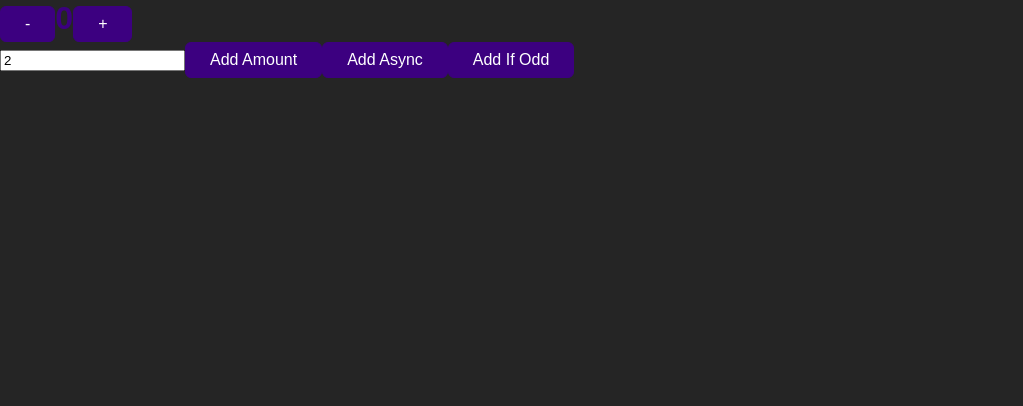
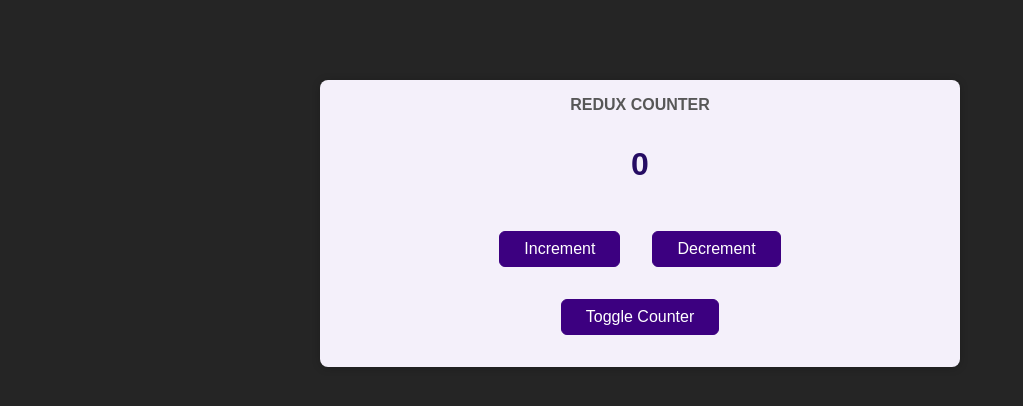
Before and after one commit to Waldman200036/s-01-starting-project, a React (Create React App) app: page / in a window 1280 px wide. Shown: the top 406 px of the page, without its empty margins (0-1023 px from the left). Built offline with nearby package versions, Linux system fonts and the light colour scheme.

Commit message:
Redux counter is working

```diff
--- a/src/components/Counter.js
+++ b/src/components/Counter.js
@@ -1,33 +1,40 @@
+import { useSelector, useDispatch } from "react-redux";
+// import { useState } from "react";
+import {
+  decrement,
+  increment,
+  selectCount,
+} from "../redux/features/counter/counterSlice";
+import classes from "./Counter.module.css";
 
-/*import { useSelector, useDispatch } from 'react-redux';
+export const Counter = () => {
+  const count = useSelector(selectCount);
+  const dispatch = useDispatch();
+  // const [incrementAmount, setIncrementAmount] = useState("2");
 
-import classes from './Counter.module.css';
-
-const Counter = () => {
-  const dispatch = useDispatch();
-  const counter = useSelector(state=>state.counter);
+  // const incrementValue = Number(incrementAmount) || 0;
 
   const incrementHandler = () => {
-    dispatch({ type: 'increment'})
+    dispatch(increment());
   };
 
-  const decrementHandler = () => {};
-      dispatch({ type: 'decrement' });
+  const decrementHandler = () => {
+    dispatch(decrement());
+  };
 
   const toggleCounterHandler = () => {};
 
   return (
     <main className={classes.counter}>
       <h1>Redux Counter</h1>
-      <div className={classes.value}>{counter}</div>
+      <div className={classes.value}>{count}</div>
       <div>
         <button onClick={incrementHandler}>Increment</button>
         <button onClick={decrementHandler}>Decrement</button>
       </div>
-
       <button onClick={toggleCounterHandler}>Toggle Counter</button>
     </main>
   );
 };
 
-export default Counter;*/
+export default Counter;
--- a/src/redux/features/counter/Counter.module.css
+++ b/src/components/Counter.module.css
@@ -17,7 +17,7 @@
 
 .value {
   font-size: 2rem;
-  color: #3c0080;
+  color: #250c63;
   margin: 2rem 0;
   font-weight: bold;
 }
```
Also changed, not shown: src/App.js (+6 -5 lines).
